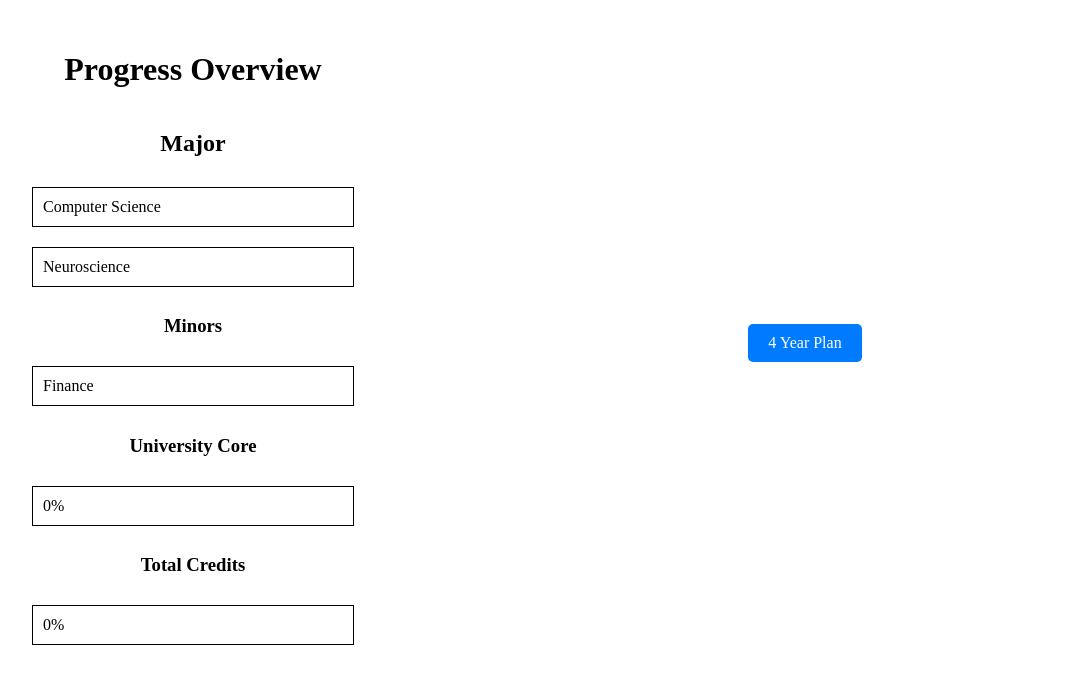
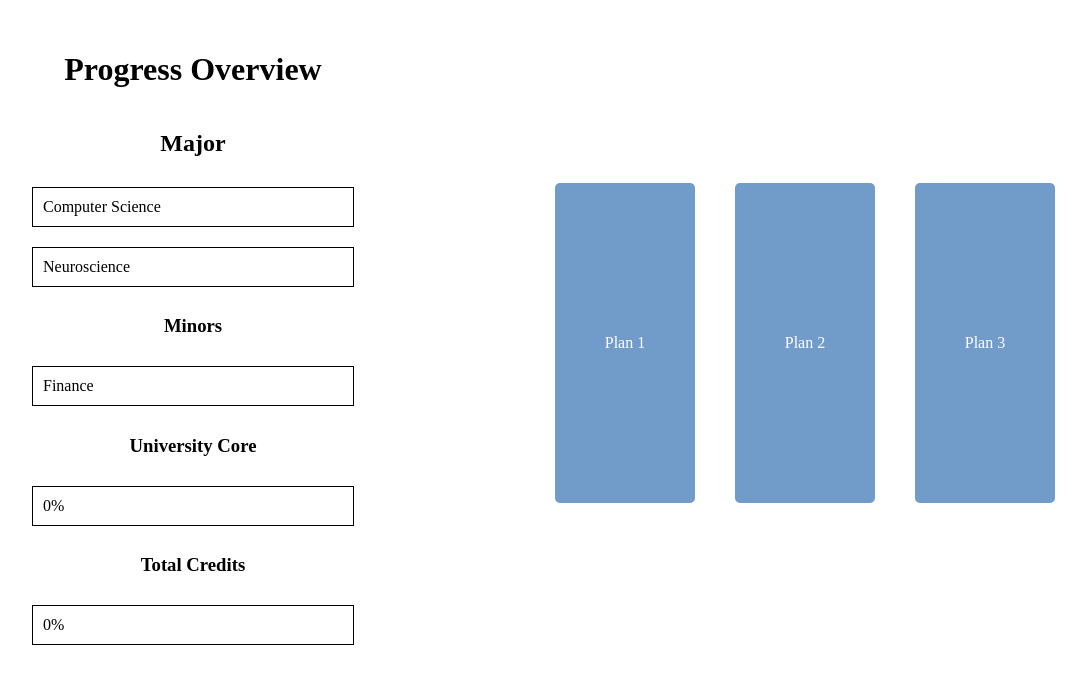
Before and after one commit to CSCI3356-Spring2024/404-Degree-Not-Found, a Django app: page /landing/ in a window 1280 px wide. Shown: the part 83-767 px from the top of the page, without its empty margins (141-1227 px from the left). Run offline with Django 5.2, Linux system fonts and the light colour scheme.

Commit message:
finished landing page

```diff
--- a/static/Landing.css
+++ b/static/Landing.css
@@ -31,10 +31,15 @@ a {
 
 .button {
     text-decoration: none;
-    display: inline-block;
+    text-align: center;
+    align-items: center;
+    justify-content: center;
+    display: flex;
     padding: 10px 20px;
-    margin: 20px 0;
-    background-color: #007bff;
+    width: 100px;
+    height: 300px;
+    margin: 20px;
+    background-color: #719cca;
     color: white;
     border-radius: 5px;
 }
@@ -43,3 +48,8 @@ a {
     justify-content: center;
     align-items: center;
 }
+
+.button-container {
+    display: flex;
+    justify-content: space-around;
+}
--- a/templates/Landing.html
+++ b/templates/Landing.html
@@ -17,7 +17,11 @@
         <div class="rectangle">0%</div>
     </div>
     <div class="right-side">
-        <a href="{% url 'Plan:futureplan' %}" class="button">4 Year Plan</a>
+        <div class="button-container">
+            <a href="{% url 'Plan:futureplan' %}" class="button">Plan 1</a>
+            <a href="{% url 'Plan:futureplan' %}" class="button">Plan 2</a>
+            <a href="{% url 'Plan:futureplan' %}" class="button">Plan 3</a>
+        </div>
     </div>
 </div>
 {% endblock %}
```
